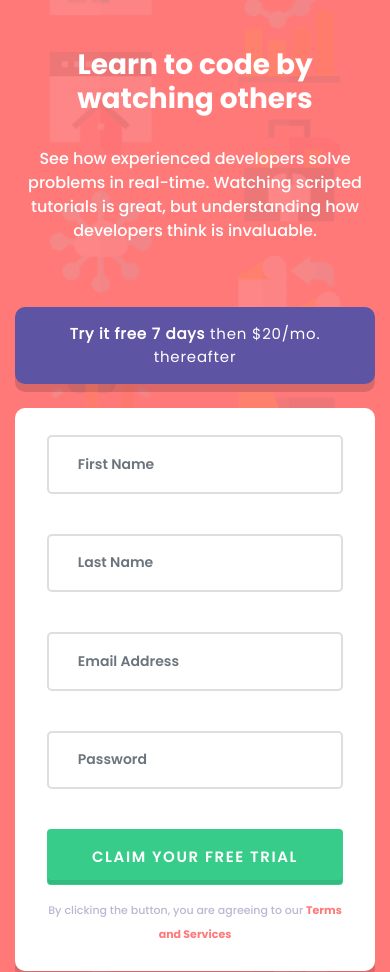
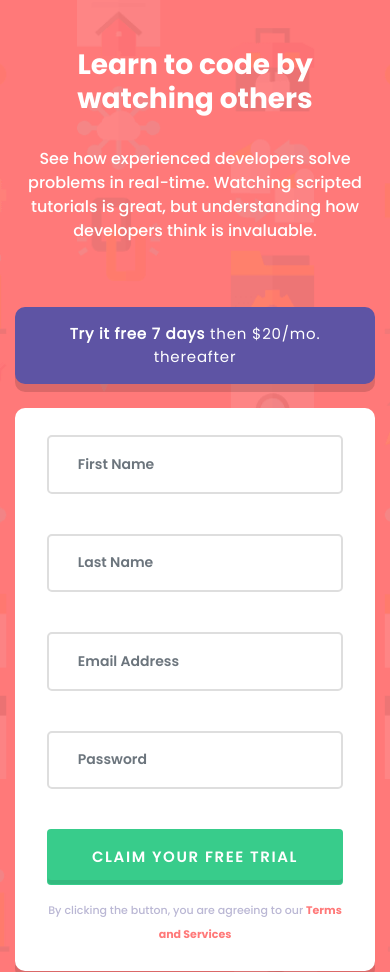
Before and after one commit to AtrinDev/intro-component-with-signup-form, a plain HTML site: page index.html in a window 390 px wide. Shown: the top 972 px of the page. Drawn offline with nearby package versions, Linux system fonts and the light colour scheme.

Commit message:
Update style.css

```diff
--- a/css/style.css
+++ b/css/style.css
@@ -40,10 +40,16 @@ body {
 
 body {
     min-height: 100vh;
-    background: url("../images/bg-intro-desktop.png") center/cover, linear-gradient(rgb(255, 121, 121), rgb(255, 121, 121));
+    background: url("../images/bg-intro-desktop.png") center/cover, linear-gradient(rgb(255, 121, 121), rgb(255, 121, 121))!important;
     display: flex;
     justify-content: center;
     align-items: center;
+}
+
+@media screen and (max-width: 470px) {
+    body {
+        background: url("../images/bg-intro-mobile.png") center/cover fixed, linear-gradient(rgb(255, 121, 121), rgb(255, 121, 121))!important;
+    }
 }
 
 
```
